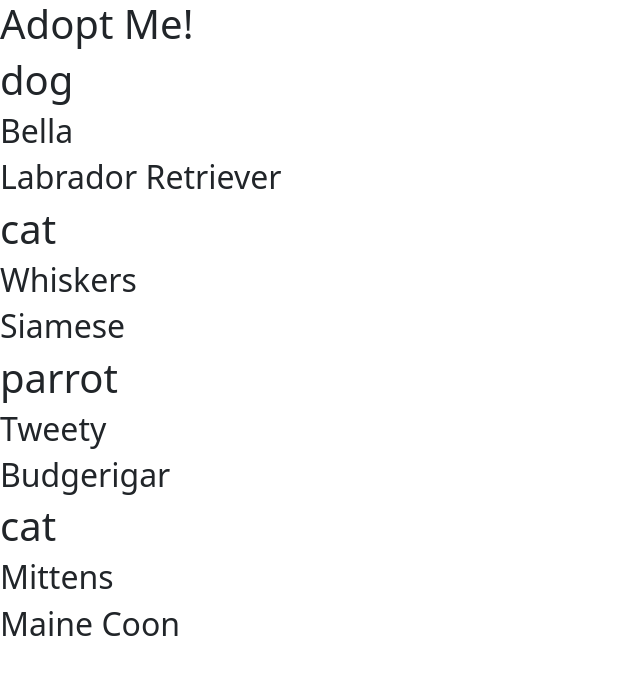
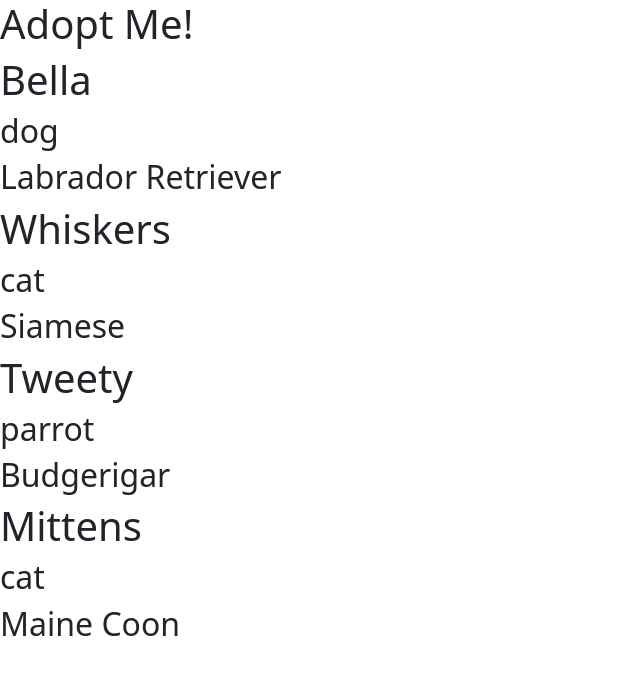
Before and after one commit to notyeninja/react-sandbox, a React (Vite) app: page / in a window 1280 px wide. Shown: the top 674 px of the page, without its empty margins (0-640 px from the left). Built offline with nearby package versions, Linux system fonts and the light colour scheme.

Commit message:
extracted pet component and converted to jsx

```diff
--- a/src/App.jsx
+++ b/src/App.jsx
@@ -1,13 +1,6 @@
 import React from "react";
 import ReactDOM from "react-dom";
-
-const Pet = (prop) => {
-  return React.createElement("div", {}, [
-    React.createElement("h1", {}, prop.animal),
-    React.createElement("h2", {}, prop.name),
-    React.createElement("h2", {}, prop.breed),
-  ]);
-};
+import Pet from "./Pet";
 
 const App = () => {
   return React.createElement("div", {}, [
--- /dev/null
+++ b/src/Pet.jsx
@@ -0,0 +1,11 @@
+const Pet = (props) => {
+  return (
+    <div>
+      <h1>{props.name}</h1>
+      <h2>{props.animal}</h2>
+      <h2>{props.breed}</h2>
+    </div>
+  );
+};
+
+export default Pet;
```
